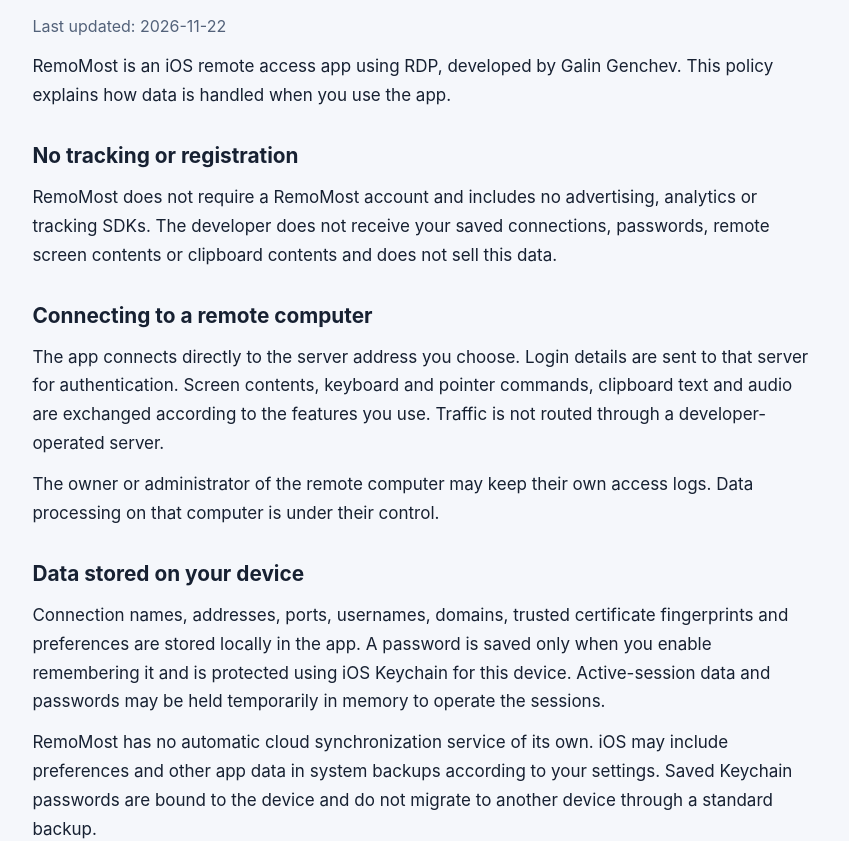
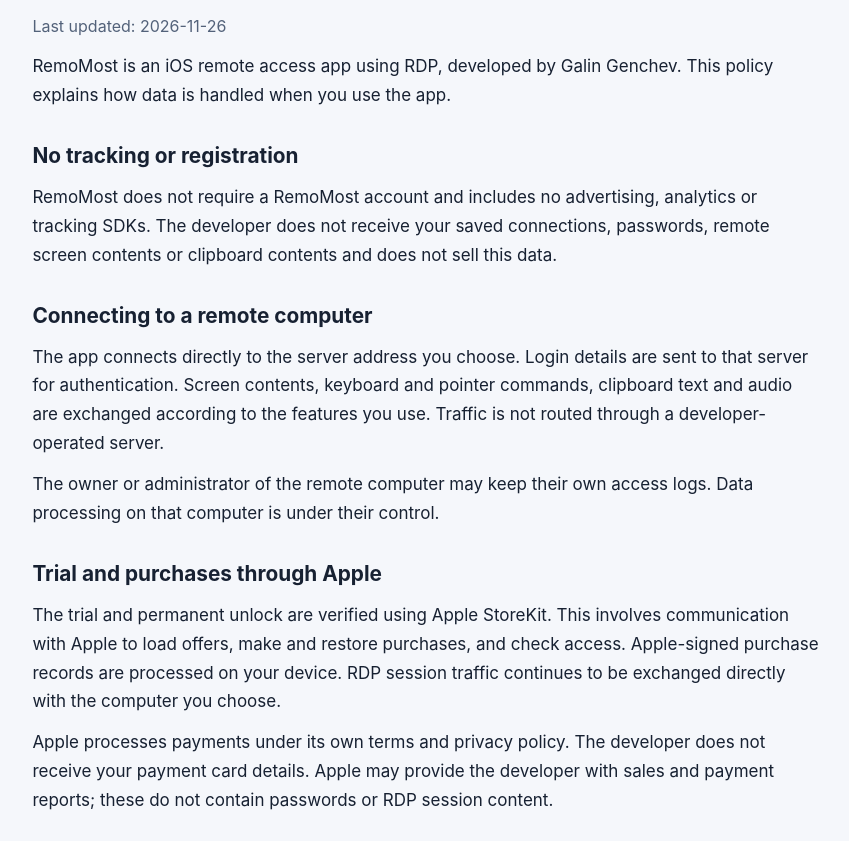
Before and after one commit to g1kata/remomost-support, a plain HTML site: page docs/privacy/index.html in a window 1280 px wide. Shown: the part 261-1102 px from the top of the page, without its empty margins (214-1063 px from the left). Drawn offline with Linux system fonts and the light colour scheme.

Commit message:
Update English privacy policy for StoreKit purchases

```diff
--- a/docs/privacy/index.html
+++ b/docs/privacy/index.html
@@ -42,12 +42,14 @@ footer { margin-top: 2.5rem; border-top: 1px solid var(--line); padding-top: .5r
 <header><div class="brand">RemoMost</div><nav aria-label="RemoMost"><a href="../index.html">Support</a><a href="./index.html" aria-current="page">Privacy</a></nav><nav aria-label="Language"><a href="./bg/index.html" lang="bg" hreflang="bg">Български</a><a href="./index.html" lang="en" hreflang="en" aria-current="page">English</a><a href="./de/index.html" lang="de" hreflang="de">Deutsch</a><a href="./es/index.html" lang="es" hreflang="es">Español</a><a href="./fr/index.html" lang="fr" hreflang="fr">Français</a><a href="./it/index.html" lang="it" hreflang="it">Italiano</a><a href="./ru/index.html" lang="ru" hreflang="ru">Русский</a><a href="./pt-BR/index.html" lang="pt-BR" hreflang="pt-BR">Português (Brasil)</a></nav></header>
 <main>
 <h1>RemoMost Privacy Policy</h1>
-<p class="meta">Last updated: <time datetime="2026-11-22">2026-11-22</time></p>
+<p class="meta">Last updated: <time datetime="2026-11-26">2026-11-26</time></p>
 <p>RemoMost is an iOS remote access app using RDP, developed by Galin Genchev. This policy explains how data is handled when you use the app.</p>
 <section aria-labelledby="overview"><h2 id="overview">No tracking or registration</h2>
 <p>RemoMost does not require a RemoMost account and includes no advertising, analytics or tracking SDKs. The developer does not receive your saved connections, passwords, remote screen contents or clipboard contents and does not sell this data.</p></section><section aria-labelledby="connections"><h2 id="connections">Connecting to a remote computer</h2>
 <p>The app connects directly to the server address you choose. Login details are sent to that server for authentication. Screen contents, keyboard and pointer commands, clipboard text and audio are exchanged according to the features you use. Traffic is not routed through a developer-operated server.</p>
-<p>The owner or administrator of the remote computer may keep their own access logs. Data processing on that computer is under their control.</p></section><section aria-labelledby="storage"><h2 id="storage">Data stored on your device</h2>
+<p>The owner or administrator of the remote computer may keep their own access logs. Data processing on that computer is under their control.</p></section><section aria-labelledby="purchases"><h2 id="purchases">Trial and purchases through Apple</h2>
+<p>The trial and permanent unlock are verified using Apple StoreKit. This involves communication with Apple to load offers, make and restore purchases, and check access. Apple-signed purchase records are processed on your device. RDP session traffic continues to be exchanged directly with the computer you choose.</p>
+<p>Apple processes payments under its own terms and privacy policy. The developer does not receive your payment card details. Apple may provide the developer with sales and payment reports; these do not contain passwords or RDP session content.</p></section><section aria-labelledby="storage"><h2 id="storage">Data stored on your device</h2>
 <p>Connection names, addresses, ports, usernames, domains, trusted certificate fingerprints and preferences are stored locally in the app. A password is saved only when you enable remembering it and is protected using iOS Keychain for this device. Active-session data and passwords may be held temporarily in memory to operate the sessions.</p>
 <p>RemoMost has no automatic cloud synchronization service of its own. iOS may include preferences and other app data in system backups according to your settings. Saved Keychain passwords are bound to the device and do not migrate to another device through a standard backup.</p></section><section aria-labelledby="clipboard-audio"><h2 id="clipboard-audio">Clipboard and audio</h2>
 <p>Access to the phone clipboard and writing text to it occur through the copy and paste actions you choose. Text from the remote clipboard may be processed temporarily in session memory; RemoMost does not save it to a file. Text pasted into Windows may remain in its clipboard after disconnection.</p>
```
